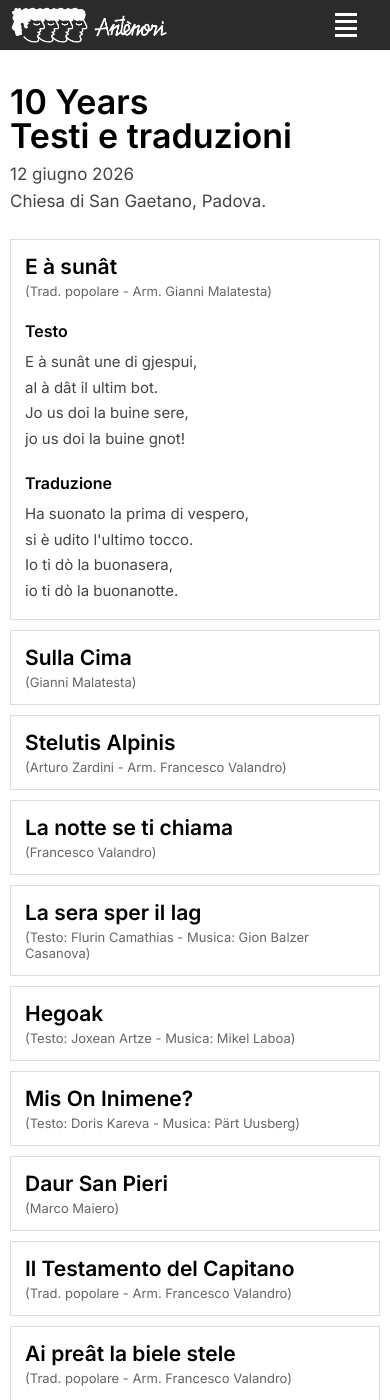
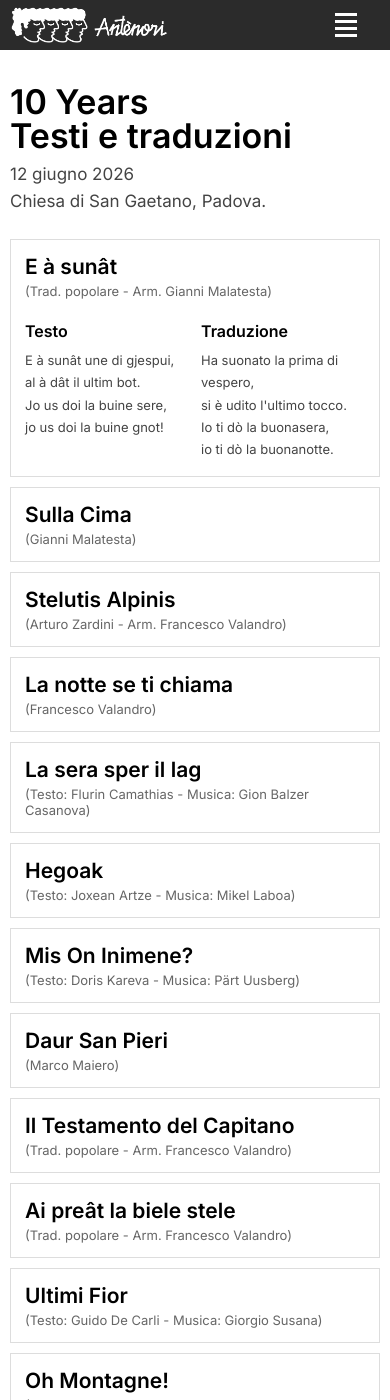
Before and after one commit to antenori-choir/antenori-choir.github.io, a Jekyll site: the page built from it/10years.md, in a window 390 px wide and 1400 px high. Built offline with Jekyll 4.4.1, drawn with Linux system fonts in a browser that asks for light colours.

Commit message:
colonne in visualizzazione mobile

```diff
--- a/Gemfile
+++ b/Gemfile
@@ -3,3 +3,4 @@ source "https://rubygems.org"
 gem "jekyll", "~> 4.3"
 gem "webrick", "~> 1.7"
 gem "wdm", ">= 0.1.0"
+gem "jekyll-sitemap", "~> 1.4"
--- a/assets/css/style.css
+++ b/assets/css/style.css
@@ -916,12 +916,14 @@ p {
   }
 
   .program-song-content {
-    grid-template-columns: 1fr;
-    gap: 14px;
+    grid-template-columns: repeat(2, minmax(0, 1fr));
+    gap: 12px;
     padding: 0 14px 16px;
   }
 
+
+
   .lyrics {
-    font-size: 15px;
+    font-size: 13px;
   }
 }
```
Also changed, not shown: Gemfile.lock.
